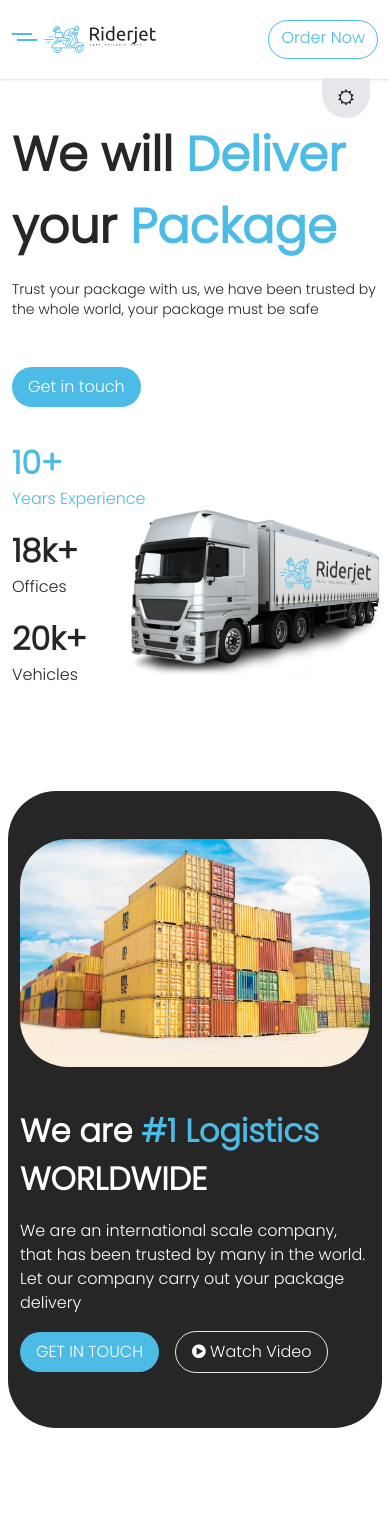
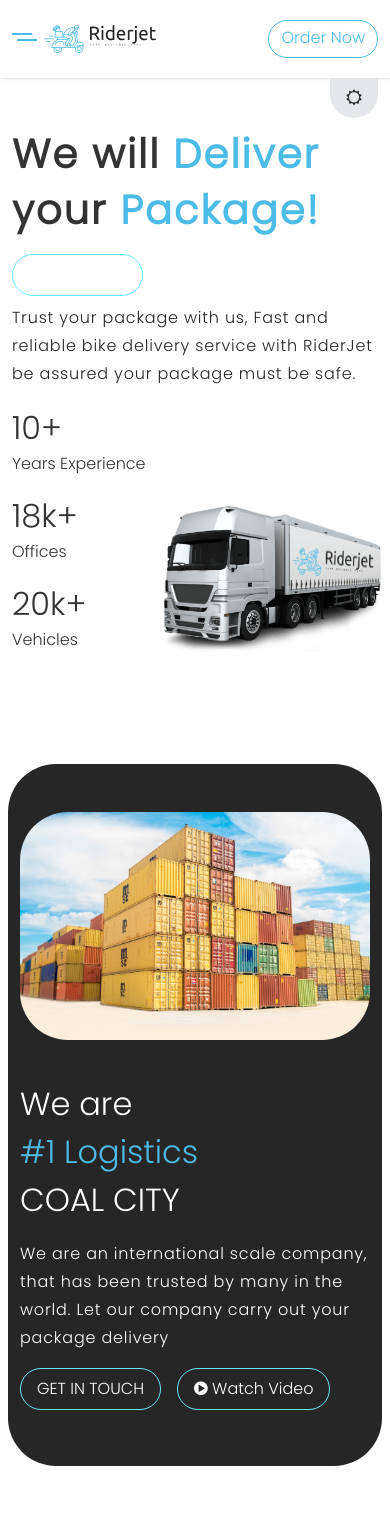
Before and after one commit to josephgreat/rider-frontend, a Vue app: page / in a window 390 px wide. Shown: the top 1526 px of the page. Built offline with nearby package versions, Linux system fonts and the light colour scheme.

Commit message:
fix some text and color different from design image

```diff
--- a/src/components/landingpage/Footer.vue
+++ b/src/components/landingpage/Footer.vue
@@ -1,87 +1,89 @@
-<script></script>
+<script setup>
+import {ref} from 'vue'
+let currentYear = ref('')
+currentYear =  new Date().getFullYear()
+</script>
 <template>
     <footer class="bg-[#262626] rounded-t-[3rem]">
         <div class="max-w-[72rem] mx-auto px-3  sm:px-10">
             <div
                 class="flex flex-col sm:flex-row py-10 md:gap-10 gap-2 mb-10 border-b border-[#464646] sm:items-center sm:justify-between font-semibold">
-                <h3 class="order-2 sm:order-1 md:text-[3.2rem] text-[2rem] ">
+                <h3 class="order-2 sm:order-1 md:text-[3rem] text-[2rem] text-[#ffffffb3]">
                     <span class="primary">Let's</span>
                     start with us in
                     <br/>
                     <span class="primary">shipping</span>
                     your goods!
                 </h3>
-                <div class="w-fit bg-[#464646] order-1 sm:order-2 rounded-[2rem] h-fit px-10 py-5">
-                    <i class="fa fa-level-up rotate-45 primary text-[3rem] md:text-[5rem]"></i>
+                <div class="w-fit bg-[#464646] order-1 sm:order-2 rounded-[2rem] h-fit px-8 py-4 hover:to-[#2f4750] hover:border-[1px] border-cyan-300">
+                    <i class="fa fa-level-up rotate-45 primary text-[3rem] md:text-[4rem]"></i>
                 </div>
             </div>
             <div>
                 <div class="flex flex-col md:flex-row justify-between gap-2 md:gap-10">
                     <div class="mb-4 md:w-1/3">
                         <img
-                            class="sm:w-2/6 w-1/2 mb-4"
+                            class="sm:w-2/6 w-1/2 mb-4 opacity-60"
                             src="../../assets/logo/vector/default-monochrome-white.svg"
                             alt="Riderjet logo"/>
-                        <p class="opacity-50 mb-4">Trust your package to us, we have been trusted by the
+                        <p class="opacity-50 mb-4 text-[#ffffffb3]">Trust your package to us, we have been trusted by the
                             whole world, your package must be safe!</p>
-                        <p class="opacity-50">helloriderjet@gmail.com</p>
+                        <p class="opacity-50">info@riderjet.com</p>
                     </div>
                     <ul class="flex flex-wrap sm:flex-nowrap md:justify-between md:gap-10 md:w-1/2">
                         <li class="w-1/2 sm:w-1/3 mb-4">
-                            <ul>
-                                <li class="mb-2">
+                            <ul class="text-[#ffffffb3]">
+                                <li class="mb-2 hover:text-[#4cbbe5]">
                                     <a href="#">HOME</a>
                                 </li>
-                                <li class="mb-2">
+                                <li class="mb-2 hover:text-[#4cbbe5]">
                                     <a href="#">ABOUT</a>
                                 </li>
-                                <li class="mb-2">
-                                    <a href="#">SERVICES</a>
+                                <li class="mb-2 hover:text-[#4cbbe5]">
+                                    <a href="#">CAREERS</a>
                                 </li>
-                                <li class="mb-2">
+                                <li class="mb-2 hover:text-[#4cbbe5]">
                                     <a href="#">OFFICE</a>
                                 </li>
                             </ul>
                         </li>
                         <li class="w-1/2 sm:w-1/3 mb-4">
-                            <ul>
-                                <li class="mb-2">
+                            <ul class="text-[#ffffffb3]">
+                                <li class="mb-2 hover:text-[#4cbbe5]">
                                     <a href="#" class="fa fa-instagram" aria-label="INSTAGRAM"></a>
                                 </li>
-                                <li class="mb-2">
+                                <li class="mb-2 hover:text-[#4cbbe5]">
                                     <a href="#" class="fa fa-facebook" aria-label="facebook"></a>
                                 </li>
-                                <li class="mb-2">
+                                <li class="mb-2 hover:text-[#4cbbe5]">
                                     <a href="#" class="fa fa-twitter" aria-label="Twitter"></a>
                                 </li>
-                                <li class="mb-2">
+                                <li class="mb-2 hover:text-[#4cbbe5]">
                                     <a href="#" class="fa fa-envelope" aria-label="Email"></a>
                                 </li>
                             </ul>
                         </li>
-                        <li class="w-full sm:w-1/3 mb-4">
+                        <li class="w-full sm:w-1/3 mb-4 text-[#ffffffb3]">
                             <ul>
-                                <li class="mb-2">
+                                <li class="mb-2 hover:text-[#4cbbe5]">
                                     <a href="#">PRIVACY POLICY</a>
                                 </li>
-                                <li class="mb-2">
-                                    <a href="#">FArrr33rQ</a>
+                                <li class="mb-2 hover:text-[#4cbbe5]">
+                                    <a href="#">FAQ</a>
                                 </li>
-                                <li class="mb-2">
+                                <li class="mb-2 hover:text-[#4cbbe5]">
                                     <a href="#">TERMS & CONDITIONS</a>
                                 </li>
                             </ul>
                         </li>
                     </ul>
                 </div>
+                <p class="text-xs text-center tracking-widest text-[#ffffffb3] py-2">Copyright © {{ currentYear }} RiderJet</p>
             </div>
         </div>
     </footer>
 </template>
 
 <style scoped>
-    * {
-        color: #fff;
-    }
 
 </style>
--- a/src/components/landingpage/LandingJumbotron.vue
+++ b/src/components/landingpage/LandingJumbotron.vue
@@ -1,38 +1,70 @@
 <script setup>
 </script>
 <template>
-    <div class="relative max-w-[72rem] mx-auto px-3 mb-12 sm:px-10 py-10">
-        <div class="absolute w-2/3 h-fit bottom-[10%] md:bottom-0 right-0 ">
+    <div class="relative max-w-[72rem] mx-auto px-3 mb-12 sm:px-10 py-12">
+        <!-- <div class="absolute w-2/3 h-fit bottom-[10%] md:bottom-0 right-0 ">
             <img src="../../assets/logo/vector/default-monochrome.svg"
                 class="absolute top-[30%] -translate-x-[50%] -translate-y-[30%] rotate-y w-3/6 left-[50%]"
                 alt="riderjet logo">
             <img src="../../assets/bg/truck.png" class="w-full" alt="truck_image">
+        </div> -->
+        <div class="flex flex-col md:flex-row justify-between md:mb-[6rem] md:items-center">
+            <div>
+                <h1 class="text-[2.5rem] mb-4 md:text-[4rem] font-semibold dark:text-[#ffffffb3] text-[#333333] leading-[3.5rem] tracking-wider"><span class="block">We will
+                    <span class="primary">Deliver</span></span>your
+                    <span class="primary">Package!</span>
+                </h1>
+                 <button class="py-2 md:my-8 text-white px-4 mb-2 rounded-3xl hover:bg-[#4cbbe5] border-[1px] border-cyan-300">Get in touch</button>
+            </div>
+            <!-- <h1 class="text-[2.5rem] mb-4 md:text-[4rem] font-semibold dark:text-[#ffffffb3] text-[#333333] leading-[3.5rem]"><span class="block">We will
+                <span class="primary">Deliver</span></span>your
+                <span class="primary">Package!</span>
+            </h1> -->
+            <p class="md:w-2/6 md:text-right text-base mb-4 tracking-wider dark:text-[#ffffffb3] sm:text-[#333333] leading-7">Trust your package with us, Fast and reliable bike delivery service with RiderJet be assured your package must be safe.</p>
         </div>
-        <div class="flex flex-col md:flex-row justify-between mb-8 md:items-center">
-            <h1 class="text-[3rem] mb-4 md:text-[4rem] font-semibold">We will
-                <span class="primary">Deliver</span>
-                your
-                <span class="primary">Package</span>
-            </h1>
-            <p class="md:w-2/6 md:text-right text-sm mb-4">Trust your package with us, we have been trusted by the whole
-                world, your
-                package must be safe</p>
-        </div>
-        <button class="primary_bg mb-8 text-white px-4 py-2 rounded-3xl">Get in touch</button>
-        <ul>
-            <li class="mb-4">
-                <h2 class="primary text-[2rem] md:text-[2.5rem] font-semibold">10+</h2>
-                <p class="primary">Years Experience</p>
+        <!-- <button class="primary_bg mb-8 text-white px-4 py-2 rounded-3xl">Get in touch</button> -->
+        <div class="flex">
+            <ul>
+            <li class="mb-4 hover:text-[#4cbbe5] dark:text-[#ffffffb3] text-[#333333]">
+                <h2 class="text-[2rem] md:text-[2.5rem] ">10+</h2>
+                <p>Years Experience</p>
             </li>
-            <li class="mb-4">
-                <h2 class="text-[2rem] md:text-[2.5rem] font-semibold">18k+</h2>
+            <li class="mb-4 hover:text-[#4cbbe5] dark:text-[#ffffffb3] text-[#333333]">
+                <h2 class="text-[2rem] md:text-[2.5rem]">18k+</h2>
                 <p>Offices</p>
             </li>
-            <li class="mb-4">
-                <h2 class="text-[2rem] md:text-[2.5rem] font-semibold">20k+</h2>
+            <li class="mb-4 hover:text-[#4cbbe5] dark:text-[#ffffffb3] text-[#333333]">
+                <h2 class="text-[2rem] md:text-[2.5rem]">20k+</h2>
                 <p>Vehicles</p>
             </li>
+            <!-- <div class="absolute w-2/3 h-fit bottom-[10%] md:bottom-0 right-0 ">
+                <img src="../../assets/logo/vector/default-monochrome.svg"
+                    class="absolute top-[30%] -translate-x-[50%] -translate-y-[30%] rotate-y w-3/6 left-[50%]"
+                    alt="riderjet logo">
+                <img src="../../assets/bg/truck.png" class="w-full" alt="truck_image">
+            </div> -->
         </ul>
+        <div class="absolute w-7/12 h-fit bottom-[10%] md:bottom-0 right-0 ">
+                <img src="../../assets/logo/vector/default-monochrome.svg"
+                    class="absolute top-[30%] -translate-x-[50%] -translate-y-[30%] rotate-y w-3/6 left-[50%]"
+                    alt="riderjet logo">
+                <img src="../../assets/bg/truck.png" class="w-full" alt="truck_image">
+            </div>
+        </div>
+        <!-- <ul>
+            <li class="mb-4 hover:text-[#4cbbe5] dark:text-[#ffffffb3] text-[#333333]">
+                <h2 class="text-[2rem] md:text-[2.5rem] ">10+</h2>
+                <p>Years Experience</p>
+            </li>
+            <li class="mb-4 hover:text-[#4cbbe5] dark:text-[#ffffffb3] text-[#333333]">
+                <h2 class="text-[2rem] md:text-[2.5rem]">18k+</h2>
+                <p>Offices</p>
+            </li>
+            <li class="mb-4 hover:text-[#4cbbe5] dark:text-[#ffffffb3] text-[#333333]">
+                <h2 class="text-[2rem] md:text-[2.5rem]">20k+</h2>
+                <p>Vehicles</p>
+            </li>
+        </ul> -->
     </div>
 </template>
 
--- a/src/components/landingpage/Navbar.vue
+++ b/src/components/landingpage/Navbar.vue
@@ -62,6 +62,7 @@
                 : false;
         });
         window.addEventListener('load', themeUpdate);
+
     });
     onUnmounted(() => {
         window.removeEventListener('resize', () => {
@@ -96,7 +97,7 @@
                     </button>
                     <div>
                         <img
-                            class="w-full max-w-[7rem] md:max-w-[10rem]"
+                            class="w-full max-w-[7rem] md:max-w-[10rem] opacity-70"
                             v-if="theme === 'dark'"
                             src="../../assets/logo/vector/default-monochrome-white.svg"
                             alt="Riderjet logo"/>
@@ -108,49 +109,50 @@
                     </div>
                 </div>
                 <div
-                    class="flex flex-col transition-all z-10 duration-500 ease-in-out sm:relative w-1/2 absolute top-[75%] rounded-tr-2xl rounded-bl-2xl left-3 sm:left-0 sm:bottom-0 bg-[#4cbbe5] text-white sm:bg-transparent dark:sm:text-white sm:text-[#262626] sm:flex-row justify-between sm:w-2/5"
+                    class="flex flex-col transition-all z-10 duration-500 ease-in-out sm:relative w-1/2 absolute top-[75%] rounded-tr-2xl rounded-bl-2xl left-3 sm:left-0 sm:bottom-0 bg-[#4cbbe5] sm:bg-transparent dark:text-[#ffffffb3] text-[#333333] sm:flex-row justify-between sm:w-2/5"
                     :class="openNav ? 'showmenu' : 'closemenu'">
                     <a
                         href="#"
-                        class="block p-2 sm:p-0 w-full sm:w-auto before:absolute before:w-full before:rounded-[5rem] before:h-1 overflow-hidden before:bg-[#4cbbe5] before:-bottom-1 relative hover:before:bottom-0">Home</a>
+                        class="block p-2 sm:p-0 tracking-wider w-full sm:w-auto before:absolute before:w-full before:rounded-[5rem] before:h-1 overflow-hidden before:bg-[#4cbbe5] before:-bottom-1 relative hover:before:bottom-0">Home</a>
                     <a
                         href="#"
-                        class="block p-2 sm:p-0 w-full sm:w-auto before:absolute before:w-full before:rounded-[5rem] before:h-1 overflow-hidden before:bg-[#4cbbe5] before:-bottom-1 relative hover:before:bottom-0">About</a>
+                        class="block p-2 sm:p-0 tracking-wider  w-full sm:w-auto before:absolute before:w-full before:rounded-[5rem] before:h-1 overflow-hidden before:bg-[#4cbbe5] before:-bottom-1 relative hover:before:bottom-0">About</a>
                     <a
                         href="#"
-                        class="block p-2 sm:p-0 w-full sm:w-auto before:absolute before:w-full before:rounded-[5rem] before:h-1 overflow-hidden before:bg-[#4cbbe5] before:-bottom-1 relative hover:before:bottom-0">Services</a>
+                        class="block p-2 sm:p-0 tracking-wider  w-full sm:w-auto before:absolute before:w-full before:rounded-[5rem] before:h-1 overflow-hidden before:bg-[#4cbbe5] before:-bottom-1 relative hover:before:bottom-0">Careers</a>
                     <a
                         href="#"
-                        class="block p-2 sm:p-0 w-full sm:w-auto before:absolute before:w-full before:rounded-[5rem] before:h-1 overflow-hidden before:bg-[#4cbbe5] before:-bottom-1 relative hover:before:bottom-0">Offices</a>
+                        class="block p-2 sm:p-0 tracking-wider  w-full sm:w-auto before:absolute before:w-full before:rounded-[5rem] before:h-1 overflow-hidden before:bg-[#4cbbe5] before:-bottom-1 relative hover:before:bottom-0">Offices</a>
                 </div>
                 <div class="flex items-center gap-4">
                     <button @click="toggleAuth" class="relative">
                         <a
                             href="#"
-                            class="block px-3 pb-[.5rem] pt-[.3rem] border-[#4cbbe5] text-[#4cbbe5] border rounded-3xl">Order Now</a>
+                            class="block px-3 pb-[.45rem] pt-[.3rem] border-[#4cbbe5] text-[#4cbbe5] border rounded-3xl">Order Now</a>
                         <ul
                             class="absolute top-[63%] dark:bg-[#121212] bg-white z-20 shadow w-full px-5 py-4 transition-all duration-500 border-[#4cbbe5] border border-t-0 rounded-b-full"
                             :class="openAuth ? 'showmenu' : 'closemenu'">
-                            <li class="mb-2 primary">
+                            <li class="mb-2 primary hover:border-b-[1px] border-cyan-300">
                                 <a href="#">Register</a>
                             </li>
-                            <li class="mb-2 primary">
+                            <li class="mb-2 primary hover:border-b-[1px] border-cyan-300">
                                 <a href="#">Sign In</a>
                             </li>
                         </ul>
                     </button>
+                    <span v-if="!isSmallScreen" class="dark:sm:text-[#ffffffb3]">|</span>
                     <div
                         v-if="isSmallScreen"
-                        class="absolute flex flex-col top-[4.9rem]  transition-all duration-300 rounded-b-3xl right-2 bg-gray-200 dark:bg-[#323232] px-4 py-2">
+                        class="absolute flex flex-col top-[4.9rem]  transition-all duration-300 rounded-b-3xl right-0 bg-gray-200 dark:bg-[#323232] px-4 py-2">
                         <div
-                            class="inline-block hover:rotate-[360deg] ml-auto cursor-pointer hover:scale-125 transition-all origin-center duration-300"
+                            class="inline-block hover:rotate-[360deg] ml-auto cursor-pointer hover:scale-125 transition-all origin-center duration-300 dark:text-[#ffffffb3]"
                             @click="toggleTheme">
                             <i class="fa" :class="theme === 'dark' ? 'fa-moon-o' : 'fa-sun-o'"></i>
                         </div>
                     </div>
                     <div
                         v-else
-                        class="inline-block hover:rotate-[360deg] ml-auto cursor-pointer hover:scale-125 transition-all origin-center duration-300"
+                        class="inline-block hover:rotate-[360deg] ml-auto cursor-pointer hover:scale-125 transition-all origin-center duration-300 dark:sm:text-[#ffffffb3]"
                         @click="toggleTheme">
                         <i class="fa text-xl" :class="theme === 'dark' ? 'fa-moon-o' : 'fa-sun-o'"></i>
                     </div>
--- a/src/components/landingpage/Promote.vue
+++ b/src/components/landingpage/Promote.vue
@@ -5,21 +5,17 @@
     <div class="bg-[#262626] relative rounded-[3rem] mx-2 mb-12 ">
         <div class=" md:items-center gap-10 max-w-[72rem] px-3 mb-12 sm:px-10 py-[max(3rem,5vw)] mx-auto  flex flex-col md:flex-row">
             <div class="relative md:w-1/2">
-                <!-- <img src="../../assets/bg/package1.jpg" class="float1" alt="package1">
-                <p>
-                    <img src="../../assets/bg/package3.jpg" alt="package3">
-                </p> -->
                 <img src="../../assets/bg/package2.jpg" class="rounded-[3rem]" alt="package2">
             </div>
             <div class="md:w-1/2">
-                <h3 class="font-semibold md:text-[3rem] text-[2rem] md:leading-[3.5rem] ">We are <span class="primary">#1 Logistics</span> WORLDWIDE
+                <h3 class="md:text-[3rem] text-[2rem] md:leading-[3.5rem] dark:text-[#ffffffb3] text-[#333333]">We are <span class="primary block">#1 Logistics</span> COAL CITY
                 </h3>
-                <p class="my-4">We are an international scale company, that has been trusted by many in the world. Let our
+                <p class="my-4 dark:text-[#ffffffb3] text-[#333333] tracking-wider leading-7">We are an international scale company, that has been trusted by many in the world. Let our
                     company carry out
                     your package delivery</p>
                 <div>
-                    <button class="px-4 py-2 mb-2 primary_bg mr-4 rounded-[3rem]">GET IN TOUCH</button>
-                    <button class="px-4 py-2 border rounded-[3rem]"><i class="fa fa-play-circle"></i> Watch Video</button>
+                    <button class="px-4 py-2 mb-2 border mr-4 rounded-[3rem] hover:bg-[#4cbbe5] hover:border-[1px] border-cyan-300">GET IN TOUCH</button>
+                    <button class="px-4 py-2 border rounded-[3rem] hover:bg-[#4cbbe5] hover:border-[1px] border-cyan-300"><i class="fa fa-play-circle"></i> Watch Video</button>
                 </div>
 
             </div>
@@ -32,10 +28,4 @@
 * {
     color: #fff;
 }
-/* .float1{
-    shape-outside: border-box;
-    width: 300px;
-    height: 500px;
-    float: left;
-} */
 </style>
```
Also changed, not shown: src/components/landingpage/Features.vue (+19 -20 lines), src/components/landingpage/Services.vue (+10 -10 lines), src/components/landingpage/Testimonies.vue (+9 -7 lines).
